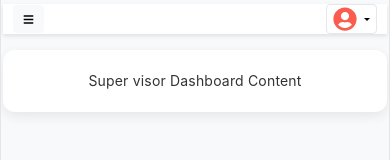
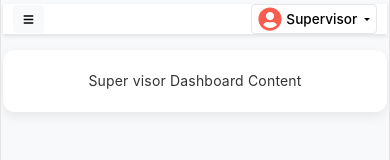
Before and after one commit to VAIBHAVTOMAR321/1000sunehre, a React (Vite) app: page /SupervisorDashBoard in a window 390 px wide. Shown: the top 160 px of the page. Built offline with nearby package versions, Linux system fonts and the light colour scheme.

Commit message:
again updated

```diff
--- a/src/components/supervisor_panel/SupervisorHeader.jsx
+++ b/src/components/supervisor_panel/SupervisorHeader.jsx
@@ -114,7 +114,7 @@ function SupervisorHeader({ toggleSidebar }) {
                       <FaUserCircle style={{ fontSize: 24, color: "rgb(250 93 77)" }} />
                     )}
                     {/* Name hidden on mobile to save space for other buttons, but Avatar remains visible */}
-                    <span style={{ fontWeight: 500, fontSize: "0.85rem" }} className="d-none d-md-inline">
+                    <span style={{ fontWeight: 500, fontSize: "0.85rem" }} className="">
                       {getDisplayName()}
                     </span>
                   </Dropdown.Toggle>
```
